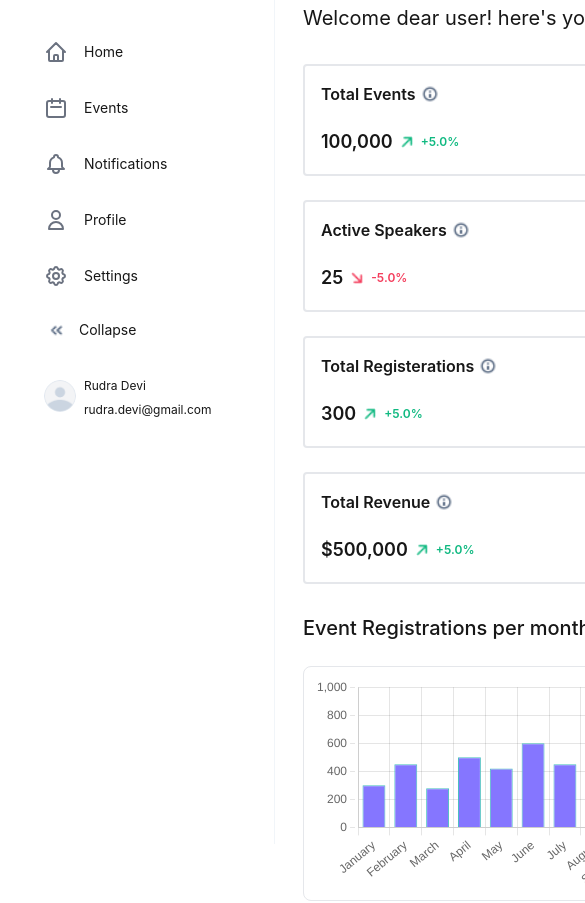
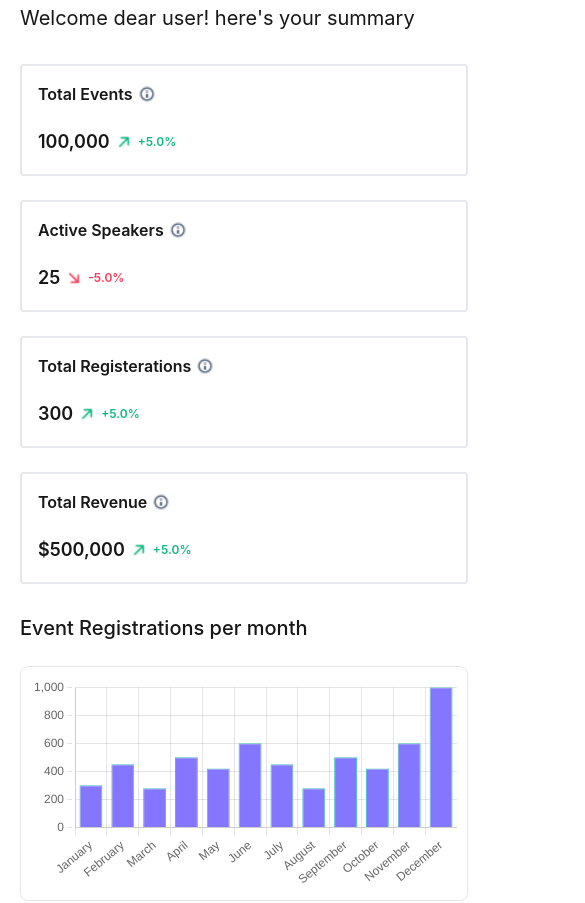
Before and after one commit to Remi-dee/map, a Next.js app: page / in a window 390 px wide. Shown: the top 903 px of the page, 585 px wide, since content can reach past the window. Built offline with nearby package versions, Linux system fonts and the light colour scheme.

Commit message:
Monday, October 21, 2024 at 2:28 PM West Africa Standard Time

```diff
--- a/app/Components/SideBar.js
+++ b/app/Components/SideBar.js
@@ -15,7 +15,7 @@ const Sidebar = () => {
 
   return (
     <div
-      className={`flex  ${
+      className={`hidden lg:flex  ${
         isCollapsed ? "w-16" : ""
       } h-screen transition-width duration-300 p-[8px] bg-white border-r border-[#F1F5F9]`}
     >
@@ -98,7 +98,9 @@ const Sidebar = () => {
                 <Image
                   src={User}
                   alt="User avatar"
-                  className="w-8 h-8 rounded-full"
+                  className={`${
+                    isCollapsed ? "w-6 h-6" : "w-8 h-8"
+                  }   rounded-full`}
                 />
                 {!isCollapsed && (
                   <div>
```
